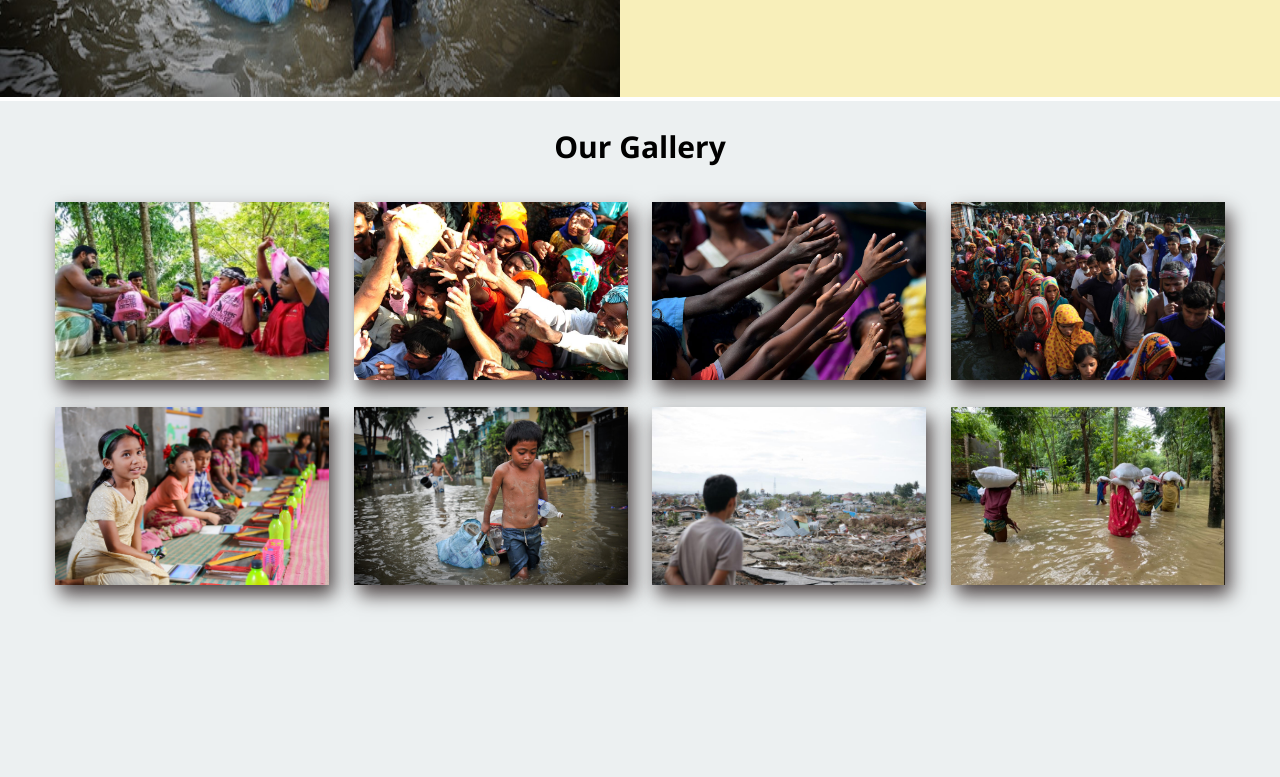
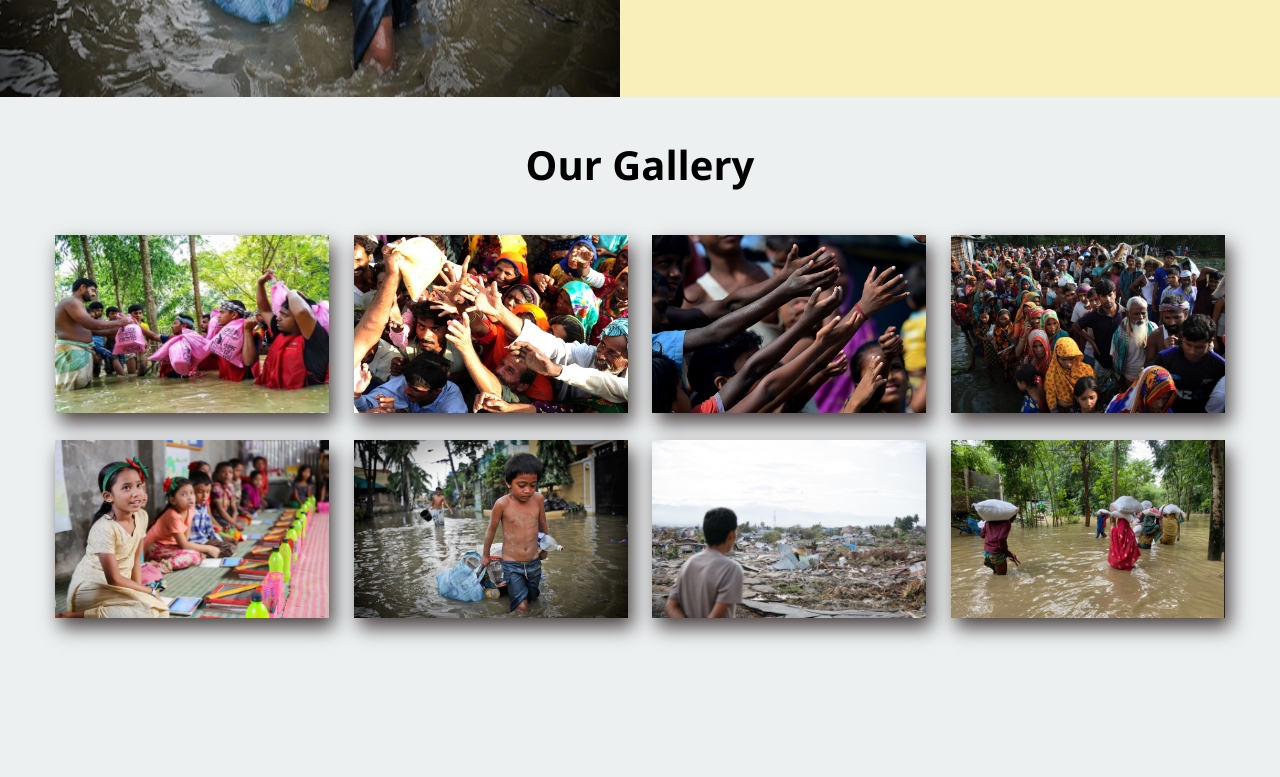
Before and after one commit to marufprocode/Assignment-1-Charity, a plain HTML site: page index.html in a window 1280 px wide. Shown: the part 3183-3960 px from the top of the page. Drawn offline with nearby package versions, Linux system fonts and the light colour scheme; a web font is replaced by a local one.

Commit message:
Final Final

```diff
--- a/style.css
+++ b/style.css
@@ -163,6 +163,7 @@ body {
    display: inline-block;
    height: 100vh;
    font-family: 'Poppins', sans-serif;
+   margin-top: -4px;
 }
 
 .gallery-img img{
@@ -175,18 +176,15 @@ body {
 
 .gallery-img{
    display: inline-block;
-   margin-left: auto;
-   margin: 0 auto;
    vertical-align: middle;
    text-align: center;
 }
 
 .gallery-sec h2{
+   margin-top: 40px;
    text-align: center;
    font-family: 'Segoe UI', Tahoma, Geneva, Verdana, sans-serif;
-   font-size: 30px;
-
-
+   font-size: 40px;
 }
 
 /* .sec-blog{
```
